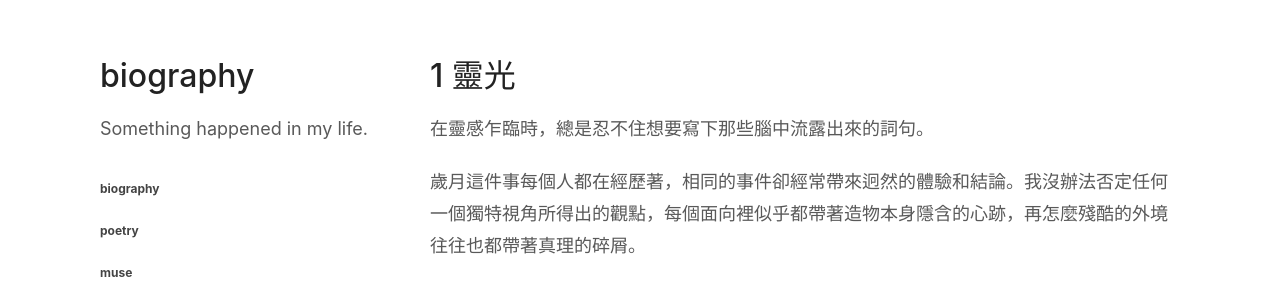
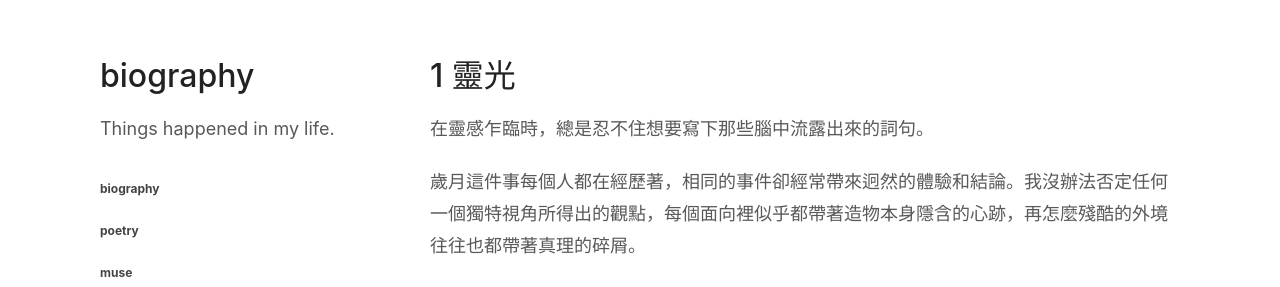
Before and after one commit to zenkarsha/biography, a Jekyll site: the page built from index.md, in a window 1280 px wide. Shown: the top 287 px of the page. Built offline with Jekyll 4.4.1, drawn with Linux system fonts in a browser that asks for light colours; our own code applies the rules of GitHub Pages for plain Markdown files.

Commit message:
Update _config.yml

```diff
--- a/_config.yml
+++ b/_config.yml
@@ -1,6 +1,6 @@
 theme: jekyll-theme-minimal
 title: biography
-description: Something happened in my life.
+description: Things happened in my life.
 navigation:
   - title: biography
     url: https://zenkarsha.github.io/biography/
```
